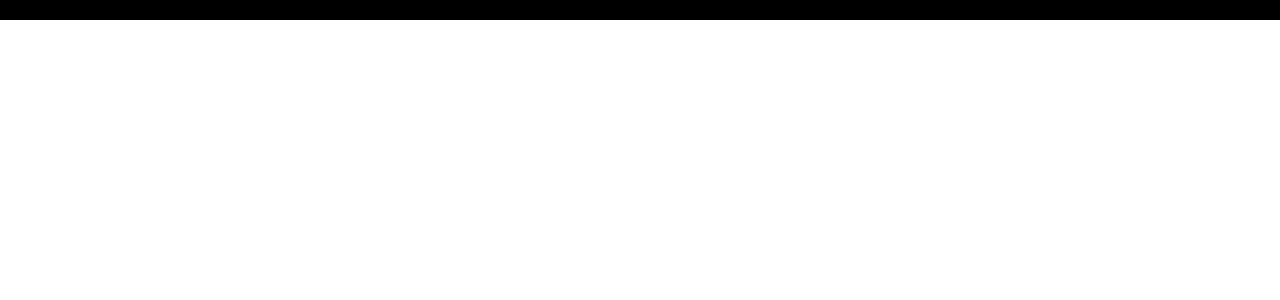
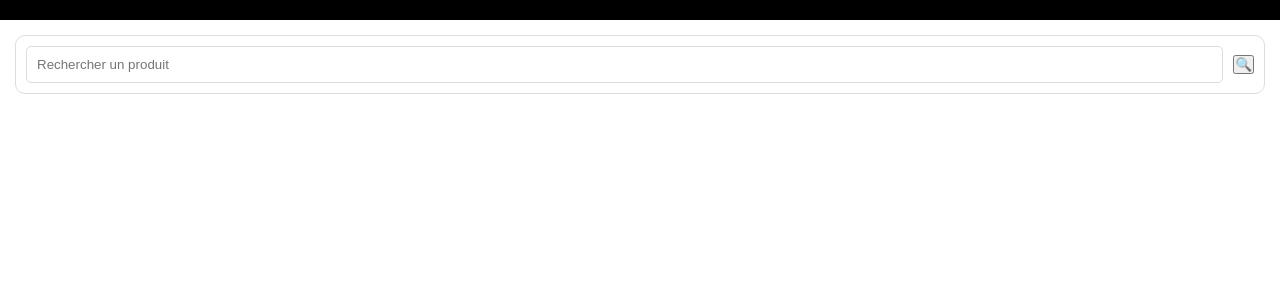
Before and after one commit to sabhcode/AP3, a Symfony app: template app/templates/catalogue/detail.html.twig in a window 1280 px wide. Shown: the part 78-378 px from the top of the page. Run offline with Twig, Linux system fonts and the light colour scheme; the template is opened without the code that fills it, so the values that code supplies are empty; some libraries are stand-ins or nearby versions.

Commit message:
search-bar PageCategory

```diff
--- a/app/public/css/detail.css
+++ b/app/public/css/detail.css
@@ -11,6 +11,36 @@ h2 {
     border: none;
 }
 
+.search-bar {
+    display: flex;
+    justify-content: space-between;
+    align-items: center;
+    background-color: #fff;
+    padding: 10px;
+    border-radius: 10px;
+    margin: 15px;
+    border: 1px solid #ddd;
+
+}
+
+#search-input {
+    flex: 1;
+    padding: 10px;
+    border: none;
+    border-radius: 5px;
+    margin-right: 10px;
+    border: 1px solid #ddd;
+
+
+}
+
+#search-input:focus {
+
+    outline: none !important;
+    background-color: #f4f4f4;
+    color: #fff;
+
+}
 
 /* Style for unordered list */
 ul {
--- a/app/templates/catalogue/detail.html.twig
+++ b/app/templates/catalogue/detail.html.twig
@@ -1,12 +1,16 @@
 {% extends 'base.html.twig' %}
 
-{% block title %}Détail de la catégorie {{ category.name | upper  }}
+{% block title %}Détail de la catégorie
+	{{ category.name | upper  }}
 {% endblock %}
 
 {% block body %}
 
 	<h2>{{ category.name | upper  }}</h2>
-
+	<div class="search-bar">
+		<input type="text" id="search-input" placeholder="Rechercher un produit" style="color:black;">
+		<button id="search-button">🔍</button>
+	</div>
 
 	<div class="cards-container">
 		{% for product in category.getProducts() %}
```
Lines whose indentation alone changed are shown as unchanged.
